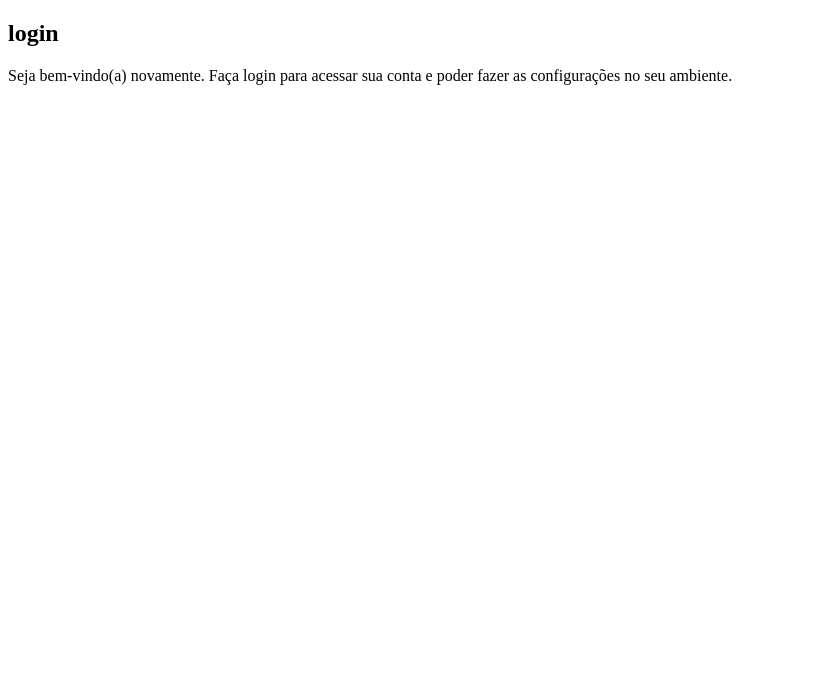
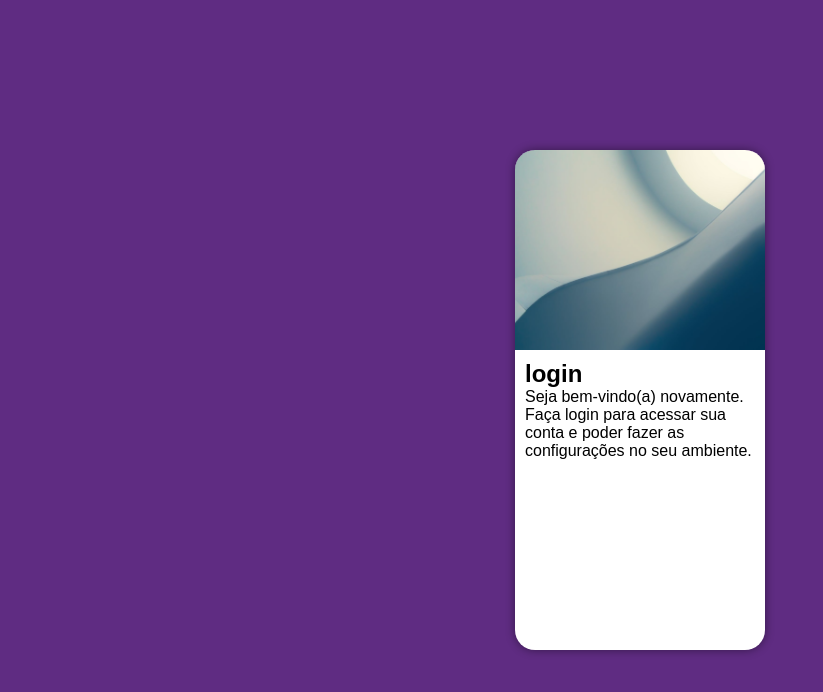
Before and after one commit to pedrohendev/projeto-login, a plain HTML site: page index.html in a window 1280 px wide. Shown: the whole page, without its empty margins (0-823 px from the left). Drawn offline with Linux system fonts and the light colour scheme.

Commit message:
novo projeto login

```diff
--- a/estilos/style.css
+++ b/estilos/style.css
@@ -7,3 +7,49 @@ verde: #49a09d
 lilás: #5f2c82
 
 */
+
+* {
+    margin: 0px;
+    padding: 0px;
+    font-family: Arial, Helvetica, sans-serif;
+    box-sizing: border-box;
+}
+
+body, html {
+    background-color: #5f2c82;
+    height: 100vh;
+    width: 100vw;
+}
+
+main {
+    position: relative;
+    height: 100vh;
+    width: 100vw;
+}
+
+section#login {
+    position: absolute;
+    top: 50%;
+    left: 50%;
+    transform: translate(-50%, -50%);
+    overflow: hidden;
+
+    background-color: white;
+    width: 250px;
+    height: 500px;
+    border-radius: 20px;
+    box-shadow: 0px 0px 10px rgba(0, 0, 0, 0.445);
+}
+
+section#login > div#imagem {
+    background: #5f2c82 url(../imagens/pexels-jplenio-1103970\ \(1\).jpg) no-repeat;
+    background-position: center center;
+    height: 200px;
+    background-size: cover;
+    display: block;
+}
+
+section#login div#formulario {
+    display: block;
+    padding: 10px;
+}
```
Also changed, not shown: index.html (line endings or trailing spaces).
